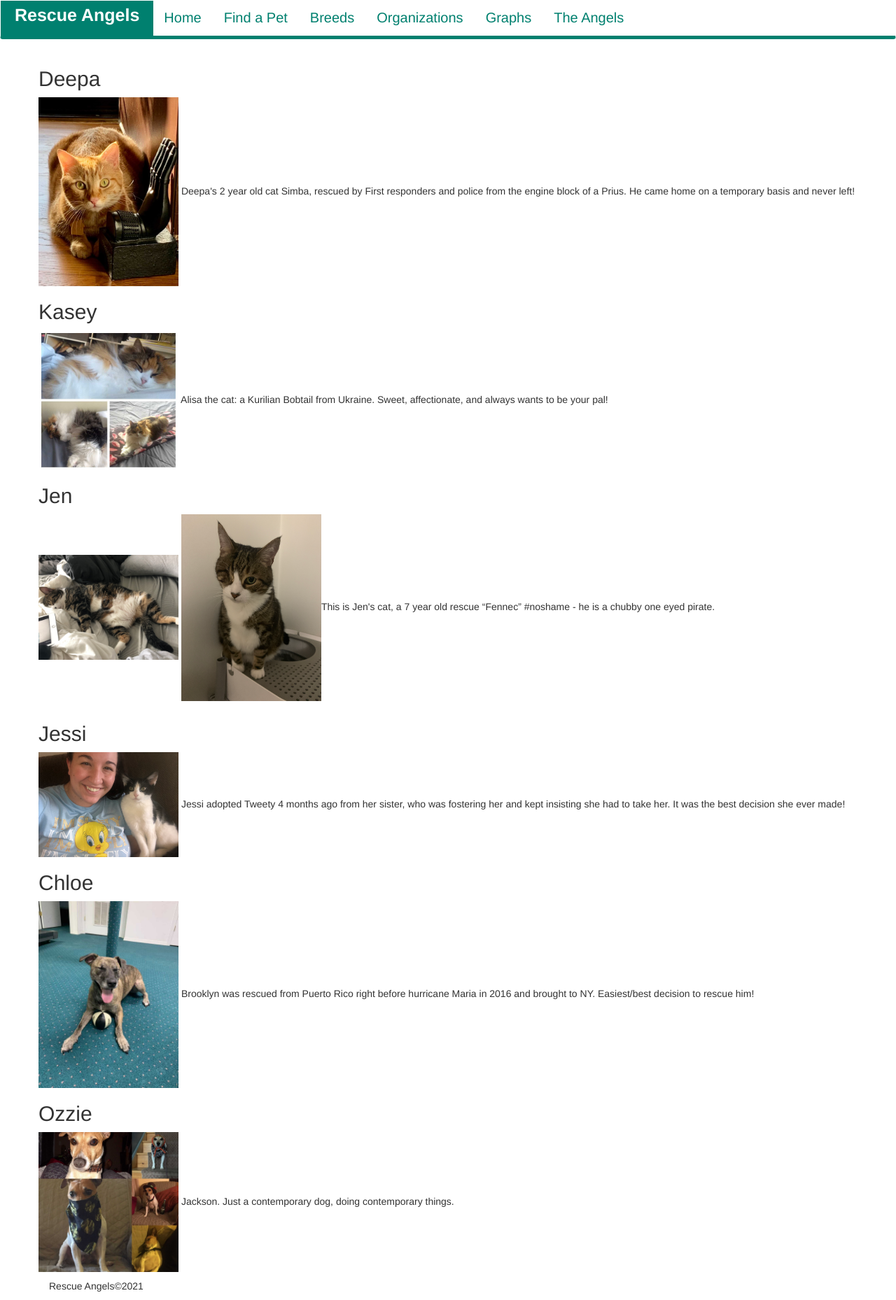
After one commit to deepavadakan/Pet-Shelter-Adoption-Website, a Flask app: template templates/angels.html in a window 1280 px wide. The commit adds this page. Shown: the whole page at 70% size. Run offline with Flask 2, Linux system fonts and the light colour scheme; the template is opened without the code that fills it, so the values that code supplies are empty; some libraries are stand-ins or nearby versions.

Commit message:
creating angels page

```diff
--- /dev/null
+++ b/templates/angels.html
@@ -0,0 +1,112 @@
+<!DOCTYPE html>
+<html lang="en">
+
+<head>
+
+  <meta charset="UTF-8">
+  <meta name="viewport" content="width=device-width, initial-scale=1.0">
+  <meta http-equiv="X-UA-Compatible" content="ie=edge">
+  <!-- Boostrap Stylesheet -->
+  <link rel="stylesheet" href="https://maxcdn.bootstrapcdn.com/bootstrap/3.3.7/css/bootstrap.min.css">
+  <link rel="stylesheet" href="static/css/style.css">
+
+</head>
+
+<body>
+
+
+  <!-- NAVBAR LIST (FULL WIDTH)-->
+
+  <nav class="navbar navbar-expand-lg navbar-light">
+
+    <!-- NAVBAR TITLE -->
+    <a class="navbar-brand">Rescue Angels</a>
+
+    <ul class="nav nav-pills nav-fill justify-content-end">
+
+      <li class="nav-item">
+        <a class="nav-link" href="/">Home</a>
+      </li>
+      <li class="nav-item">
+        <a class="nav-link" href="/find-a-pet">Find a Pet</a>
+      </li>
+      <li class="nav-item">
+        <a class="nav-link" href="/breeds">Breeds</a>
+      </li>
+      <li class="nav-item">
+        <a class="nav-link" href="/organizations">Organizations</a>
+      </li>
+      <li class="nav-item">
+        <a class="nav-link" href="/graphs">Graphs</a>
+      </li>
+      <li class="nav-item">
+        <a class="nav-link" href="/angels">The Angels</a>
+      </li>
+    </ul>
+  </nav>
+  <!-- NAVBAR END -->
+
+  <div class="container">
+    <div class="row">
+      <div class="col">
+        <h2>Deepa</h2>
+        <p> <img src="Images/Deepa.jpg" width="200px" HSPACE=”10px”
+          > Deepa's 2 year old cat Simba, rescued by First responders and police from the engine block of a Prius. He came home on a temporary basis and never left!
+      </p>
+      </div>
+      <div class="col">
+        <h2>Kasey</h2>
+        <p> <img src="Images/Kasey.jpg" width="200px" HSPACE=”10px”
+          > Alisa the cat: a Kurilian Bobtail from Ukraine. Sweet, affectionate, and always wants to be your pal!
+      </p>
+      </div>
+      <div class="col">
+        <h2>Jen</h2>
+        <p> <img src="Images/Jen.jpg" width="200px" HSPACE=”10px”
+          > <img src="Images/Jen 2.jpg" width="200px" HSPACE=”10px”
+          >This is Jen's cat, a 7 year old rescue “Fennec” #noshame - he is a chubby one eyed pirate.
+      </p>
+      </div>
+    </div>
+    <div class="row">
+      <div class="col">
+        <h2>Jessi</h2>
+        <p> <img src="Images/tweety.jpg" width="200px" HSPACE=”10px”
+          > Jessi adopted Tweety 4 months ago from her sister, who was fostering her and kept insisting she had to take her. It was the best decision she ever made!
+      </p>
+      </div>
+      <div class="col">
+        <h2>Chloe</h2>
+        <p> <img src="Images/Chloe.jpg" width="200px" HSPACE=”10px”
+          > Brooklyn was rescued from Puerto Rico right before hurricane Maria in 2016 and brought to NY. Easiest/best decision to rescue him!
+      </p>
+      </div>
+      <div class="col">
+        <h2>Ozzie</h2>
+        <p> <img src="Images/Ozzie.jpg" width="200px" HSPACE=”10px”
+          > Jackson. Just a contemporary dog, doing contemporary things.
+      </p>
+      </div>
+    </div>
+    <div id="footer">
+      <!-- <h4>Meet the Angels</h4>
+              <a href="angels.html"></a> -->
+      <p>Rescue Angels&copy;2021</p>
+    </div>
+  </div>
+
+
+
+
+
+  <!-- Bootstrap-->
+  <script src="https://code.jquery.com/jquery-3.5.1.slim.min.js"
+    integrity="sha384-DfXdz2htPH0lsSSs5nCTpuj/zy4C+OGpamoFVy38MVBnE+IbbVYUew+OrCXaRkfj" crossorigin="anonymous">
+    </script>
+  <script src="https://cdn.jsdelivr.net/npm/bootstrap@4.5.3/dist/js/bootstrap.bundle.min.js"
+    integrity="sha384-ho+j7jyWK8fNQe+A12Hb8AhRq26LrZ/JpcUGGOn+Y7RsweNrtN/tE3MoK7ZeZDyx" crossorigin="anonymous">
+    </script>
+
+</body>
+
+</html>
```
Also changed, not shown: templates/graphs.html (+9 -41 lines), templates/Images/Chloe.jpg (added), templates/Images/Deepa.jpg (added), templates/Images/Jen 2.jpg (added), templates/Images/Jen.jpg (added), templates/Images/Kasey.jpg (added), templates/Images/Ozzie.jpg (added), templates/Images/tweety.jpg (added), 4 other files.
